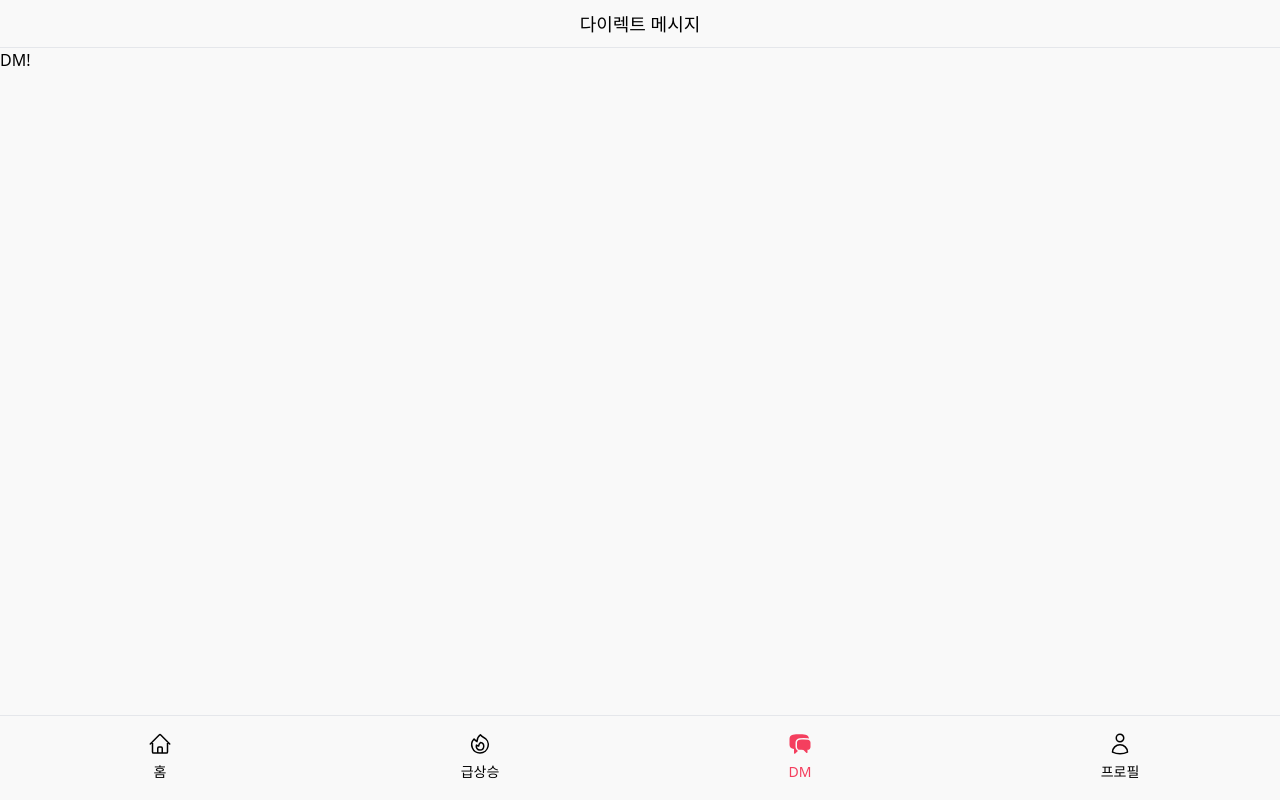
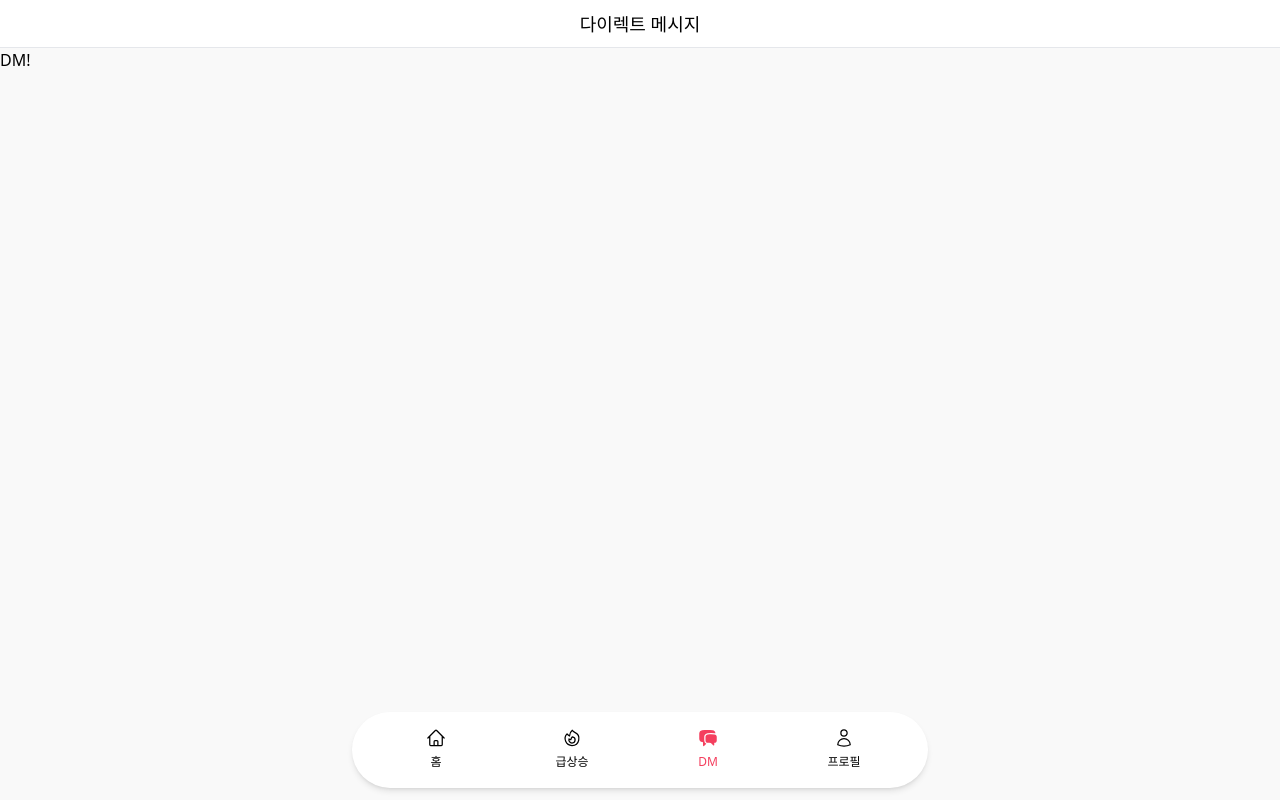
Before and after one commit to KeMezz/woomaanco, a Next.js app: page /dm in a window 1280 px wide. Built offline with nearby package versions, Linux system fonts and the light colour scheme.

Commit message:
네비바 디자인 변경

```diff
--- a/src/components/footer-icon.tsx
+++ b/src/components/footer-icon.tsx
@@ -28,12 +28,12 @@ const FooterIcon: NextPage<FooterIconProps> = ({ id }) => {
     <Link
       href={`/${footerItems[id].link}`}
       className={cls(
-        "grid grid-rows-2 place-items-center gap-1 py-4 hover:bg-zinc-100",
+        "grid grid-rows-2 place-items-center gap-1 py-4",
         isMatch ? "text-rose-500" : "text-black"
       )}
     >
       {isMatch ? footerItems[id].active : footerItems[id].inactive}
-      <span className="text-sm">{footerItems[id].title}</span>
+      <span className="text-xs">{footerItems[id].title}</span>
     </Link>
   );
 };
@@ -49,7 +49,7 @@ const footerItems: FooterItems = {
         viewBox="0 0 24 24"
         strokeWidth={1.5}
         stroke="currentColor"
-        className="w-6 h-6"
+        className="w-5 h-5"
       >
         <path
           strokeLinecap="round"
@@ -63,7 +63,7 @@ const footerItems: FooterItems = {
         xmlns="http://www.w3.org/2000/svg"
         viewBox="0 0 24 24"
         fill="currentColor"
-        className="w-6 h-6"
+        className="w-5 h-5"
       >
         <path d="M11.47 3.84a.75.75 0 011.06 0l8.69 8.69a.75.75 0 101.06-1.06l-8.689-8.69a2.25 2.25 0 00-3.182 0l-8.69 8.69a.75.75 0 001.061 1.06l8.69-8.69z" />
         <path d="M12 5.432l8.159 8.159c.03.03.06.058.091.086v6.198c0 1.035-.84 1.875-1.875 1.875H15a.75.75 0 01-.75-.75v-4.5a.75.75 0 00-.75-.75h-3a.75.75 0 00-.75.75V21a.75.75 0 01-.75.75H5.625a1.875 1.875 0 01-1.875-1.875v-6.198a2.29 2.29 0 00.091-.086L12 5.43z" />
@@ -80,7 +80,7 @@ const footerItems: FooterItems = {
         viewBox="0 0 24 24"
         strokeWidth={1.5}
         stroke="currentColor"
-        className="w-6 h-6"
+        className="w-5 h-5"
       >
         <path
           strokeLinecap="round"
@@ -99,7 +99,7 @@ const footerItems: FooterItems = {
         xmlns="http://www.w3.org/2000/svg"
         viewBox="0 0 24 24"
         fill="currentColor"
-        className="w-6 h-6"
+        className="w-5 h-5"
       >
         <path
           fillRule="evenodd"
@@ -119,7 +119,7 @@ const footerItems: FooterItems = {
         viewBox="0 0 24 24"
         strokeWidth={1.5}
         stroke="currentColor"
-        className="w-6 h-6"
+        className="w-5 h-5"
       >
         <path
           strokeLinecap="round"
@@ -133,7 +133,7 @@ const footerItems: FooterItems = {
         xmlns="http://www.w3.org/2000/svg"
         viewBox="0 0 24 24"
         fill="currentColor"
-        className="w-6 h-6"
+        className="w-5 h-5"
       >
         <path d="M4.913 2.658c2.075-.27 4.19-.408 6.337-.408 2.147 0 4.262.139 6.337.408 1.922.25 3.291 1.861 3.405 3.727a4.403 4.403 0 00-1.032-.211 50.89 50.89 0 00-8.42 0c-2.358.196-4.04 2.19-4.04 4.434v4.286a4.47 4.47 0 002.433 3.984L7.28 21.53A.75.75 0 016 21v-4.03a48.527 48.527 0 01-1.087-.128C2.905 16.58 1.5 14.833 1.5 12.862V6.638c0-1.97 1.405-3.718 3.413-3.979z" />
         <path d="M15.75 7.5c-1.376 0-2.739.057-4.086.169C10.124 7.797 9 9.103 9 10.609v4.285c0 1.507 1.128 2.814 2.67 2.94 1.243.102 2.5.157 3.768.165l2.782 2.781a.75.75 0 001.28-.53v-2.39l.33-.026c1.542-.125 2.67-1.433 2.67-2.94v-4.286c0-1.505-1.125-2.811-2.664-2.94A49.392 49.392 0 0015.75 7.5z" />
@@ -150,7 +150,7 @@ const footerItems: FooterItems = {
         viewBox="0 0 24 24"
         strokeWidth={1.5}
         stroke="currentColor"
-        className="w-6 h-6"
+        className="w-5 h-5"
       >
         <path
           strokeLinecap="round"
@@ -164,7 +164,7 @@ const footerItems: FooterItems = {
         xmlns="http://www.w3.org/2000/svg"
         viewBox="0 0 24 24"
         fill="currentColor"
-        className="w-6 h-6"
+        className="w-5 h-5"
       >
         <path
           fillRule="evenodd"
--- a/src/components/layout.tsx
+++ b/src/components/layout.tsx
@@ -9,16 +9,16 @@ interface LayoutProps {
 export default function Layout({ title, children }: LayoutProps) {
   return (
     <>
-      <header className="flex justify-center items-center h-12 border-b w-full fixed top-0">
+      <header className="flex justify-center items-center h-12 border-b w-full fixed top-0 bg-white">
         <h1 className="text-lg font-medium">{title}</h1>
       </header>
       <main className="mt-12 mb-[85px]">{children}</main>
-      <footer className="grid grid-cols-4 border-t w-full fixed bottom-0">
+      <nav className="grid grid-cols-4 bg-white shadow-md bottom-3 left-0 right-0 px-4 w-[calc(100vw-24px)] rounded-full fixed max-w-xl mx-auto">
         <FooterIcon id="home" />
         <FooterIcon id="trending" />
         <FooterIcon id="dm" />
         <FooterIcon id="profile" />
-      </footer>
+      </nav>
     </>
   );
 }
```
